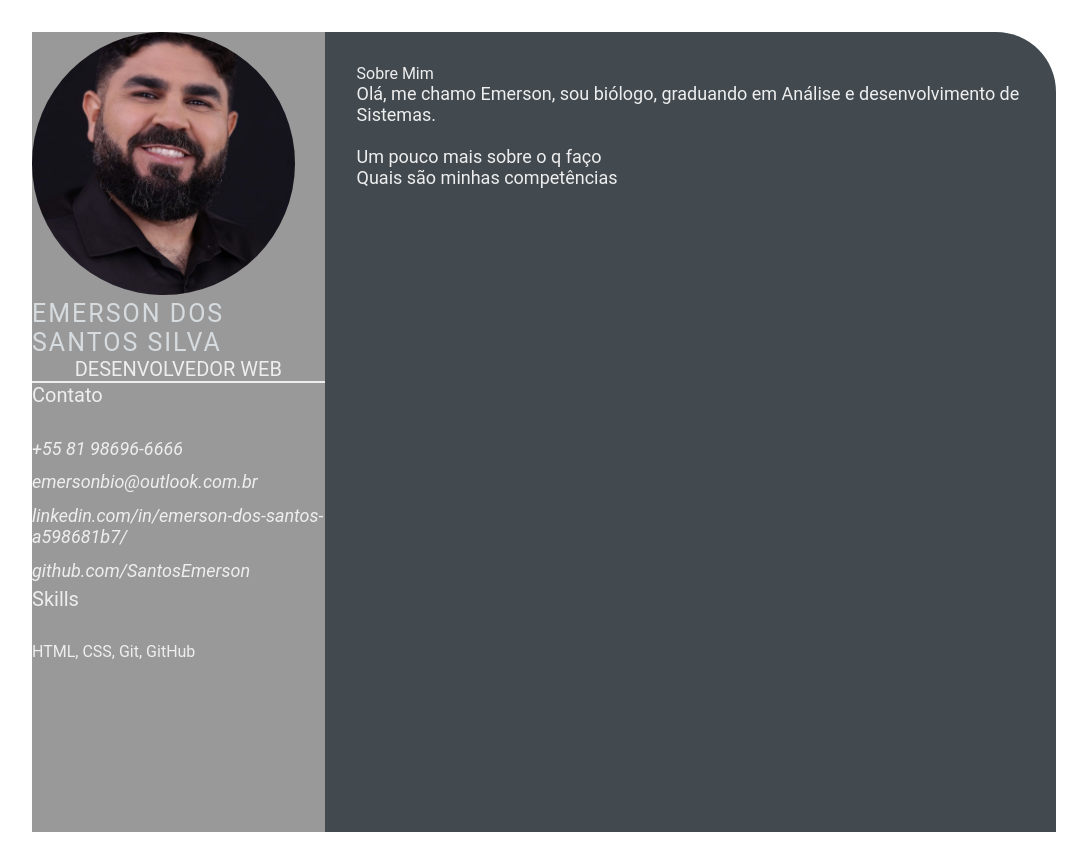
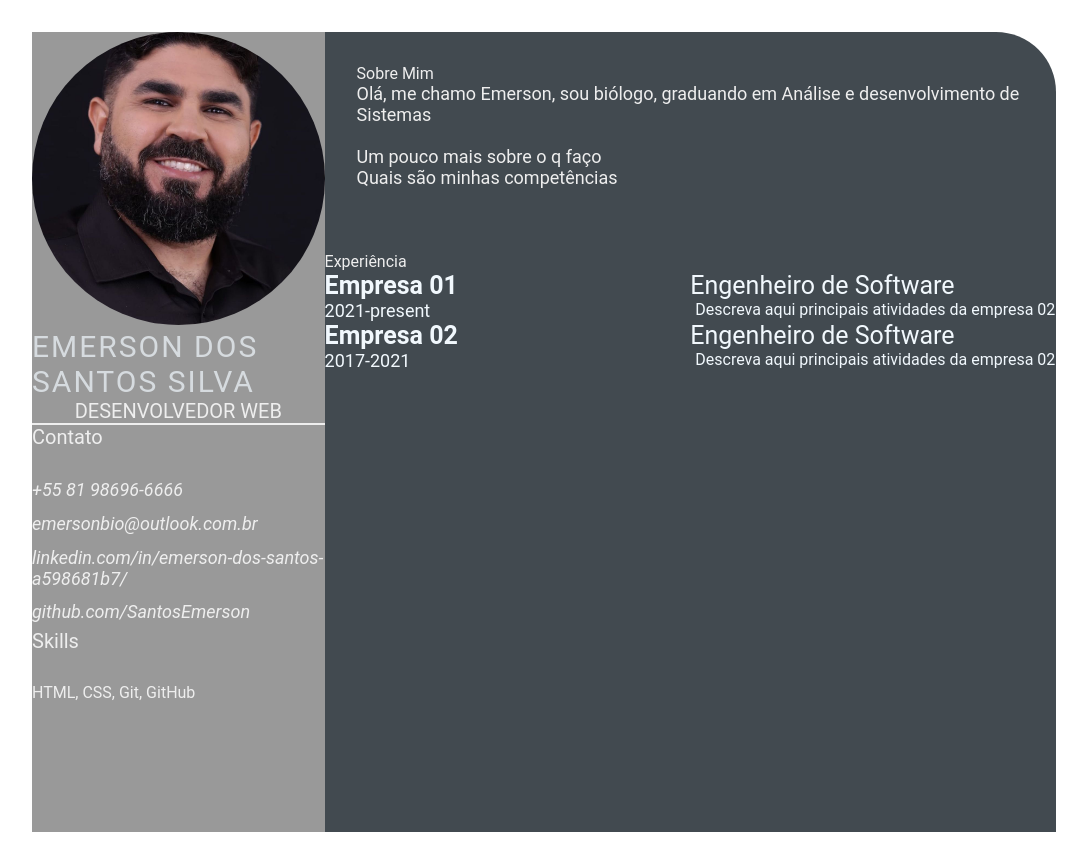
Before and after one commit to SantosEmerson/devweekgit.github.io, a plain HTML site: page index.html in a window 1280 px wide. Shown: the whole page, without its empty margins (96-1183 px from the left). Drawn offline with Linux system fonts and the light colour scheme.

Commit message:
feature: add index.html

```diff
--- a/index.html
+++ b/index.html
@@ -40,14 +40,38 @@
                     <section class="about gap">
                         <div class="right-title">Sobre Mim</div>
                         <p class="about-me-contents">
-                            Olá, me chamo Emerson, sou biólogo, graduando em Análise e desenvolvimento de Sistemas. <br>
+                            Olá, me chamo Emerson, sou biólogo, graduando em Análise e desenvolvimento de Sistemas<br>
                             <br>Um pouco mais sobre o q faço
                             <br>Quais são minhas competências
 
                         </p>
                     </section>
                 </div>
-            </section>
+                <section class="experience gap">
+                 <div class="right-title">Experiência</div>
+                 <div class="experience-contents">
+                    <div class="exp-left">
+                        <p class="exp-company-name">Empresa 01</p>
+                        <p class="exp-time-period">2021-present</p>
+                    </div>
+                    <div class="exp-right">
+                        <p class="exp-position">Engenheiro de Software</p>
+                        <p class="exp-desc">
+                            Descreva aqui principais atividades da empresa 02
+                        </p>
+                        </div>
+                        <div class="exp-left">
+                            <p class="exp-company-name">Empresa 02</p>
+                            <p class="exp-time-period">2017-2021</p>
+                        </div>
+                        <div class="exp-right">
+                            <p class="exp-position">Engenheiro de Software</p>
+                            <p class="exp-desc">
+                                Descreva aqui principais atividades da empresa 02
+                            </p>
+                            </div>
+                 </div>
+                </section>
     </main>
 </body>
 </html>
--- a/style.css
+++ b/style.css
@@ -37,13 +37,13 @@
 }
 
 .profile .profile-image {
-    width: 90%;
-    border-radius: 90%;
+    width: 100%;
+    border-radius: 100%;
 }
 
 .name {
     color: #D6DBDF;
-    font-size: 25px;
+    font-size: 30px;
     letter-spacing: 2px;
     text-transform: uppercase;
 }
@@ -101,3 +101,38 @@
     font-size: 18px;
     color: #eeeeee;
 }
+
+.experience-contents,
+.education-contents,
+.awards-contents {
+    display: grid;
+    grid-template-columns: repeat(2, 1fr);
+    padding-bottom: 2rem;
+    color: #F1F8FD;
+}
+
+.exp-company-name,
+.education-school-name,
+.awards-company-name {
+    font-size: 25px;
+    font-weight: bold;
+}
+
+.exp-time-period,
+.educationp-time-period,
+.awards-time-period {
+    font-size: 18px;
+}
+
+.exp-position,
+.education-subject,
+.awards-name {
+    font-size: 25px;
+}
+
+.exp-desc,
+.education-desc,
+.awards-desc {
+    font-size: 16px;
+    padding-left: 5px;
+}
```
